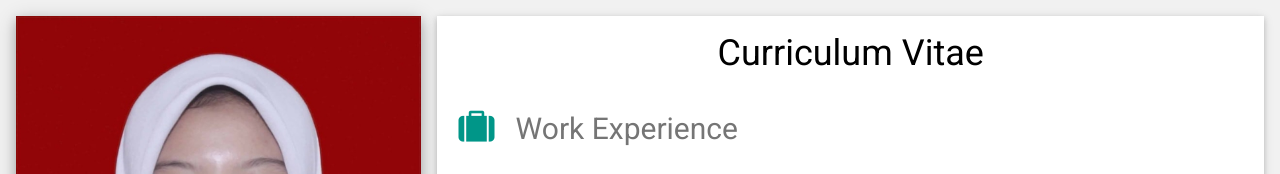
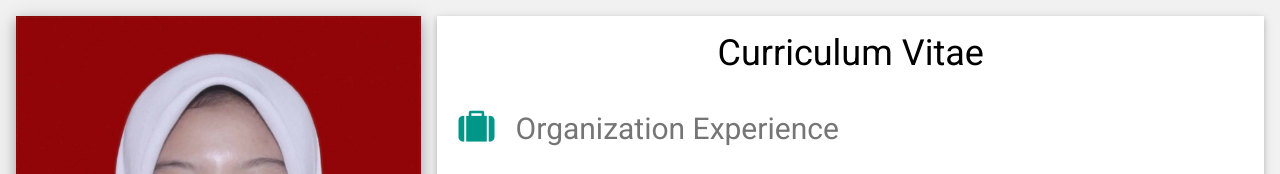
Before and after one commit to wahyuputrir/CV, a plain HTML site: page index.html in a window 1280 px wide. Shown: the top 174 px of the page. Drawn offline with nearby package versions, Linux system fonts and the light colour scheme.

Commit message:
Update index.html

```diff
--- a/index.html
+++ b/index.html
@@ -99,7 +99,7 @@
         <div class="w3-twothird">
           <div class="w3-container w3-card w3-white w3-margin-bottom">
             <h1 style="text-align: center;"><span>Curriculum Vitae</span></h1>
-            <h2 class="w3-text-grey w3-padding-16"><i class="fa fa-suitcase fa-fw w3-margin-right w3-xxlarge w3-text-teal"></i>Work Experience</h2>
+            <h2 class="w3-text-grey w3-padding-16"><i class="fa fa-suitcase fa-fw w3-margin-right w3-xxlarge w3-text-teal"></i>Organization Experience</h2>
             <div class="w3-container">
               <h5 class="w3-opacity"><b>Telkom University</b></h5>
               <h6 class="w3-text-teal"><i class="fa fa-calendar fa-fw w3-margin-right"></i>September 2020 - <span class="w3-tag w3-teal w3-round">Current</span></h6>
```
